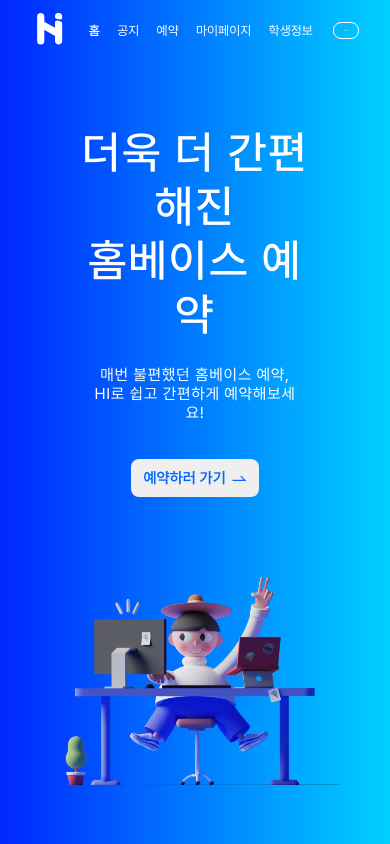
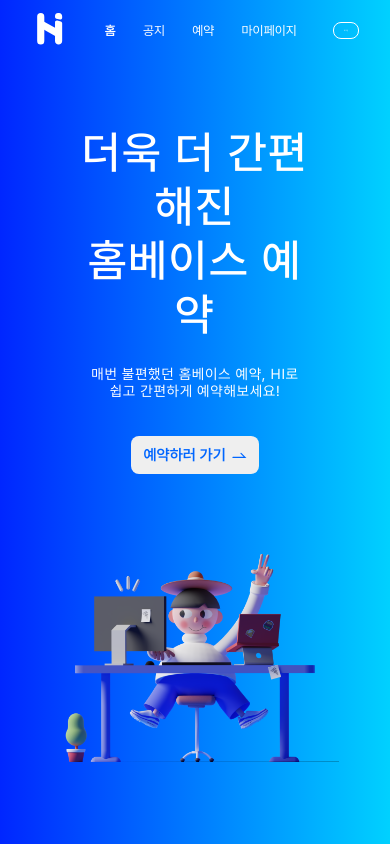
Before and after one commit to GSM-MSG/Hi-v2-FrontEnd, a Next.js app: page / in a window 390 px wide. Shown: the top 844 px of the page. Built offline with nearby package versions, Linux system fonts and the light colour scheme; no server answers; what @msg-team/gauth-react would draw is missing.

Commit message:
:lipstick: Update header responsive style

```diff
--- a/components/Header/index.tsx
+++ b/components/Header/index.tsx
@@ -86,7 +86,7 @@ function Header() {
             마이페이지
           </Link>
         </li>
-        {!data?.role?.includes('ROLE_ADMIN' || 'ROLE_TEACHER') && (
+        {data?.role?.includes('ROLE_ADMIN' || 'ROLE_TEACHER') && (
           <li>
             <Link
               href='/user'
--- a/components/Header/style.ts
+++ b/components/Header/style.ts
@@ -11,7 +11,6 @@ export const HeaderContainer = styled.header<HeaderProps>`
   display: flex;
   align-items: center;
   justify-content: space-between;
-  transition: all 0.3s ease-in-out;
   z-index: 999;
   background: ${({ scroll, pathname }) =>
     pathname === '/'
@@ -37,6 +36,7 @@ export const HeaderContainer = styled.header<HeaderProps>`
     padding: 0 8vw;
   }
 `
+
 export const MenuListBox = styled.ul<HeaderProps>`
   list-style: none;
   width: ${({ is_admin }) => (is_admin ? '20rem' : '15rem')};
@@ -62,7 +62,7 @@ export const MenuListBox = styled.ul<HeaderProps>`
 
   @media screen and (max-width: 600px) {
     font-size: 0.8rem;
-    width: 14rem;
+    width: 12rem;
   }
 `
 
--- a/components/HomePage/style.ts
+++ b/components/HomePage/style.ts
@@ -108,7 +108,7 @@ export const IntroductoryTextBox = styled.div`
     }
 
     p {
-      font-size: 0.98rem;
+      font-size: 0.9rem;
       width: 210px;
       letter-spacing: 0.7px;
     }
@@ -239,11 +239,16 @@ export const ShowIphoneBox = styled.div`
 
   @media screen and (max-width: 600px) {
     margin-top: 4rem;
+    justify-content: center;
     img {
       width: 340px;
 
-      :nth-of-type(1) {
+      &:nth-of-type(1) {
         display: none;
+      }
+
+      &:nth-of-type(2) {
+        position: static;
       }
     }
   }
--- a/styles/globals.css
+++ b/styles/globals.css
@@ -137,3 +137,16 @@ a {
     margin-top: 7rem;
   }
 }
+
+@media screen and (max-width: 400px) {
+  .HiTalkGirl {
+    width: 360px;
+    height: 380px;
+  }
+
+  .HiTalkBoy {
+    width: 360px;
+    height: 380px;
+    margin-top: 7rem;
+  }
+}
```
